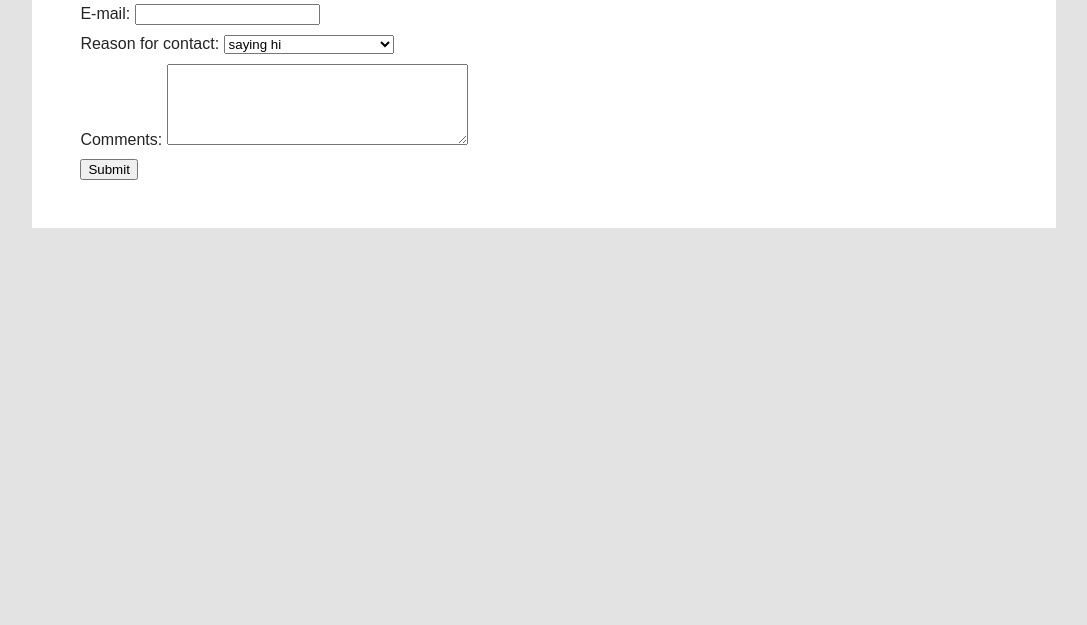
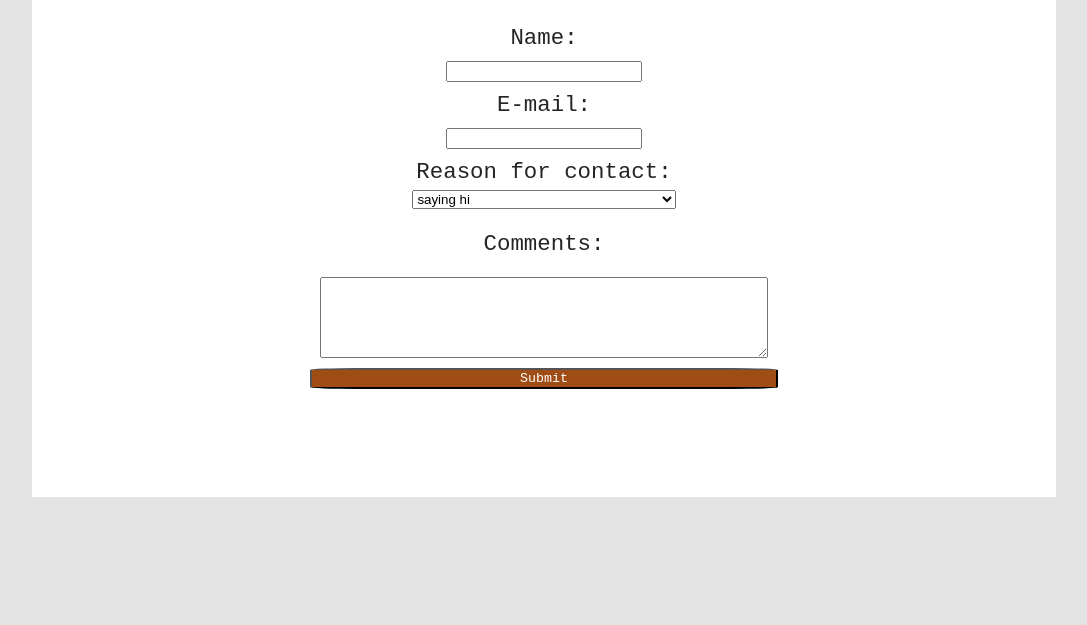
Before and after one commit to matrix373/mi349_blog, a plain HTML site: page contact.html in a window 1280 px wide. Shown: the part 331-956 px from the top of the page, without its empty margins (96-1183 px from the left). Before the commit the page ends 800 px from the top, so only its background shows below. Drawn offline with Linux system fonts and the light colour scheme.

Commit message:
Final Adjustments for CSS

```diff
--- a/contact.html
+++ b/contact.html
@@ -22,16 +22,10 @@
   <section id="communicate">
     <h2>Contact with me</h2>
     <form>
-      <label>Name:
-        <input type="text">
-      </label>
-    </form>
-    <form>
-      <label>E-mail:
-        <input type="email">
-      </label>
-    </form>
-    <form>
+      <label>Name:</label>
+      <input type="text">
+      <label>E-mail:</label>
+      <input type="email">
       <label>Reason for contact:
         <select id="simple" name="simple">
           <option>saying hi</option>
@@ -39,12 +33,8 @@
           <option>interested in an interview</option>
         </select>
       </label>
-    </form>
-    <form>
       <label>Comments:</label>
       <textarea id="comment" name="comment" rows="5" cols="35"></textarea>
-    </form>
-    <form>
       <button>Submit</button>
     </form>
   </section>
--- a/screen.css
+++ b/screen.css
@@ -75,7 +75,6 @@ h4 {
   font-size: 1.9em;
   margin: 0 auto;
   padding-top: 20px;
-  border-top: 2px solid #9f4c15;
 }
 
 .author {
@@ -129,6 +128,13 @@ p {
   background: no-repeat center / cover url(Images/DSC_4786.jpg);
   padding-top: 66.5%;
   width: 100%;
+  margin-bottom: 20px;
+}
+
+.img-template6 {
+  background: no-repeat center / cover url(Images/MeROASTER.jpeg);
+  height: 850px;
+  border-radius: 10px;
   margin-bottom: 20px;
 }
 
@@ -190,11 +196,89 @@ td {
   background-color: #e9ae87;
 }
 
-form {
-  margin: 10px 0;
+.newsletter-sign {
+  margin-top: 30px;
+  border-top: 4px solid #000;
+  padding: 20px;
+}
+
+.newsletter-sign h2{
+  font-size: 1.7em;
+  font-family: 'Courier New', Courier, monospace;
 }
 
 form{
-  flex: 1;
+  font-family: 'Courier New', Courier, monospace;
+  margin: 10px;
+  padding: 10px;
+}
+
+label {
+  font-family: 'Courier New', Courier, monospace;
+  font-size: 1.4em;
+  margin: 0 auto;
+  text-align: center;
+  padding: 20px;
+}
+
+button {
+  font-family: 'Courier New', Courier, monospace;
+  color: #ffffff;
+  background-color: #9f4c15;
+  border-radius: 10%;
+}
+
+main {
+  width: 80%;
+  margin: 0 auto;
+  padding: 20px;
+}
+
+.profile-picture img {
+  height: 30%;
+  width: 30%;
+  border-radius: 15px;
+  margin: 45px 15px 10px 30px;
+  float: left;
+}
+
+.hobby-list {
+  margin: 40px 20px 20px 20px;
+  font-size: 1.3em;
+  color:#242424 ;
+  float: right;
+}
+
+#communicate {
+  padding: 20px;
+  border-top: 2px solid #000;
+  margin: 20%;
+  margin-top: 10px;
+  margin-bottom: 20px;
+}
+
+#communicate form{
+  margin: 20px;
+  padding: 10px;
+  display: flex;
+  flex-direction: column;
+  max-width: 600px;
+  text-align: center;
+}
+
+#communicate input{
+  width: 40%;
+  margin: 0 auto;
+}
+
+#communicate label {
+  padding: 10px 0;
+}
+
+#communicate select{
+  width: 60%;
+}
+
+#communicate textarea{
   margin: 10px;
 }
```
Also changed, not shown: about.html (+7 -2 lines), index.html (+5 -4 lines).
